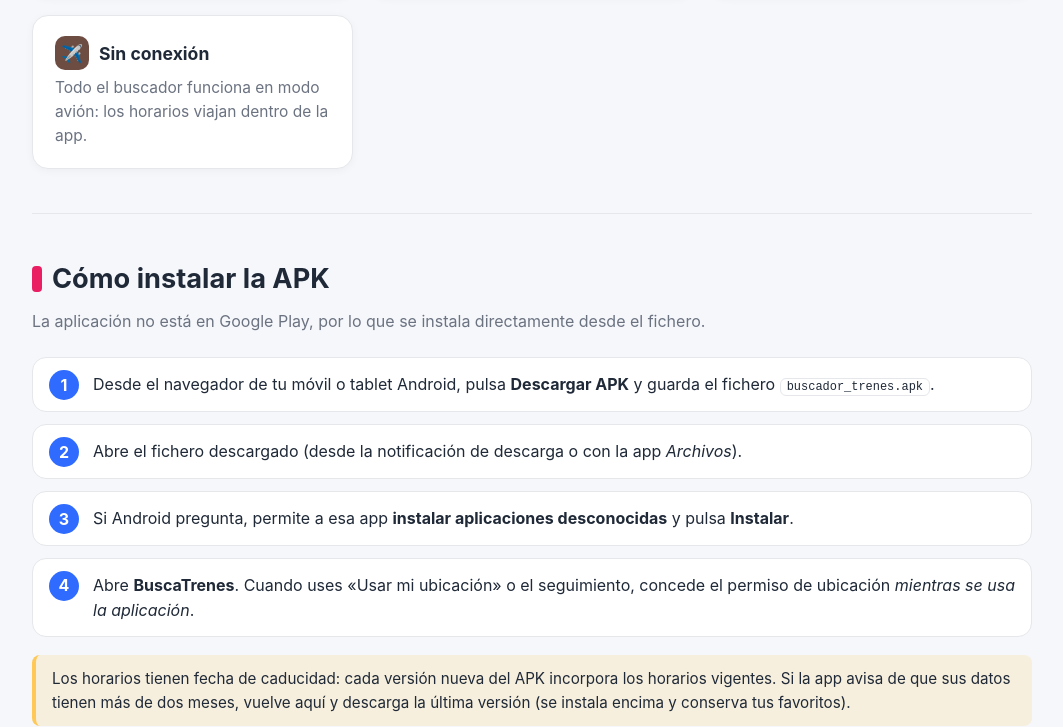
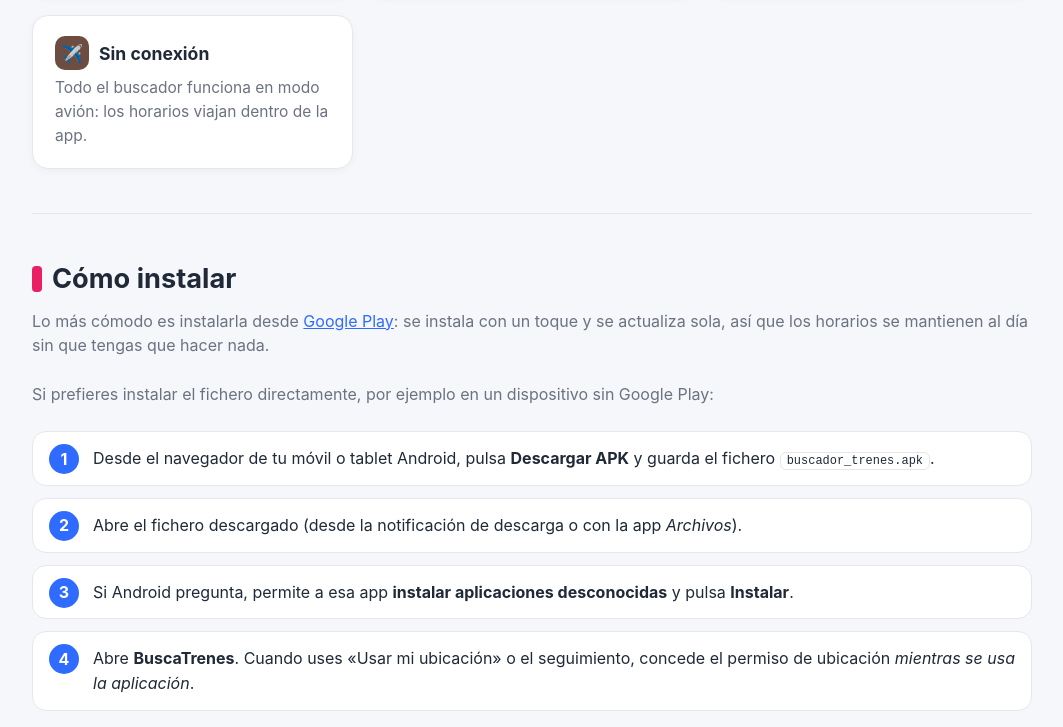
Before and after one commit to manursan2026/buscatrenes, a plain HTML site: page index.html in a window 1280 px wide. Shown: the part 2073-2800 px from the top of the page, without its empty margins (108-1171 px from the left). Drawn offline with Linux system fonts and the light colour scheme.

Commit message:
Enlace de descarga desde Google Play
Co-Authored-By: Claude Opus 5 <noreply@anthropic.com>

```diff
--- a/index.html
+++ b/index.html
@@ -25,6 +25,7 @@
   .botones { display:flex; gap:12px; flex-wrap:wrap; }
   .btn { display:inline-flex; align-items:center; gap:10px; padding:14px 22px; border-radius:14px; font-weight:700; text-decoration:none; font-size:1.05rem; box-shadow:0 6px 18px rgba(0,0,0,.18); transition:transform .12s; }
   .btn:hover { transform:translateY(-2px); }
+  .btn.play { background:#01875F; color:#fff; }
   .btn.apk { background:var(--amarillo); color:#1F2937; }
   .btn.pdf { background:#fff; color:var(--azul); }
   .btn small { display:block; font-weight:400; font-size:.8rem; opacity:.75; }
@@ -48,6 +49,7 @@
   .dl { display:grid; grid-template-columns:repeat(auto-fit,minmax(280px,1fr)); gap:18px; }
   .dl .card { display:flex; flex-direction:column; gap:10px; }
   .dl .btn { align-self:flex-start; box-shadow:none; border:2px solid var(--linea); }
+  .dl .btn.play { border-color:transparent; }
   .dl .btn.apk { border-color:transparent; }
   .dl .btn.pdf { background:var(--azul); color:#fff; border-color:transparent; }
   .nota { background:rgba(255,200,87,.18); border-left:4px solid var(--amarillo); padding:12px 16px; border-radius:8px; font-size:.95rem; }
@@ -74,6 +76,10 @@
       <h1>BuscaTrenes</h1>
       <p class="lead">Buscador de trenes para Android que funciona sin conexión: horarios de RENFE, OUIGO, FGC, Euskotren y SFM Mallorca, con transbordos automáticos, salidas por estación, incidencias y seguimiento del viaje.</p>
       <div class="botones">
+        <a class="btn play" href="https://play.google.com/store/apps/details?id=com.manursan.buscadortrenes">
+          <svg viewBox="0 0 24 24" fill="currentColor"><path d="M3.6 2.3c-.4.3-.6.7-.6 1.2v17c0 .5.2 1 .6 1.2l9.1-9.7L3.6 2.3zm11 8.1L5.5 1.6l10.8 6.2-1.7 2.6zM5.5 22.4l9.1-8.8 1.7 2.6-10.8 6.2zm12.5-7.2-2.1-3.2 2.1-3.2 3.3 1.9c.8.5.8 1.6 0 2.1l-3.3 2.4z"/></svg>
+          <span>Descargar en Google Play<small>Se actualiza sola</small></span>
+        </a>
         <a class="btn apk" href="buscador_trenes.apk" download>
           <svg viewBox="0 0 24 24" fill="currentColor"><path d="M17.6 9.48l1.84-3.18c.16-.31.04-.69-.26-.85-.29-.15-.65-.06-.83.22l-1.88 3.24a11.4 11.4 0 0 0-8.94 0L5.65 5.67a.63.63 0 0 0-.87-.2c-.28.18-.37.54-.22.83L6.4 9.48A10.8 10.8 0 0 0 1 18h22a10.8 10.8 0 0 0-5.4-8.52zM7 15.25a1.25 1.25 0 1 1 0-2.5 1.25 1.25 0 0 1 0 2.5zm10 0a1.25 1.25 0 1 1 0-2.5 1.25 1.25 0 0 1 0 2.5z"/></svg>
           <span>Descargar APK<small>Android 7.0 o superior · 2.8 MB</small></span>
@@ -127,22 +133,24 @@
 </section>
 
 <section id="instalar">
-  <h2><span style="background:var(--rosa)"></span>Cómo instalar la APK</h2>
-  <p class="sub">La aplicación no está en Google Play, por lo que se instala directamente desde el fichero.</p>
+  <h2><span style="background:var(--rosa)"></span>Cómo instalar</h2>
+  <p class="sub">Lo más cómodo es instalarla desde <a href="https://play.google.com/store/apps/details?id=com.manursan.buscadortrenes">Google Play</a>: se instala con un toque y se actualiza sola, así que los horarios se mantienen al día sin que tengas que hacer nada.</p>
+  <p class="sub">Si prefieres instalar el fichero directamente, por ejemplo en un dispositivo sin Google Play:</p>
   <ol class="pasos">
     <li>Desde el navegador de tu móvil o tablet Android, pulsa <strong>Descargar APK</strong> y guarda el fichero <code>buscador_trenes.apk</code>.</li>
     <li>Abre el fichero descargado (desde la notificación de descarga o con la app <em>Archivos</em>).</li>
     <li>Si Android pregunta, permite a esa app <strong>instalar aplicaciones desconocidas</strong> y pulsa <strong>Instalar</strong>.</li>
     <li>Abre <strong>BuscaTrenes</strong>. Cuando uses «Usar mi ubicación» o el seguimiento, concede el permiso de ubicación <em>mientras se usa la aplicación</em>.</li>
   </ol>
-  <p class="nota" style="margin-top:18px">Los horarios tienen fecha de caducidad: cada versión nueva del APK incorpora los horarios vigentes. Si la app avisa de que sus datos tienen más de dos meses, vuelve aquí y descarga la última versión (se instala encima y conserva tus favoritos).</p>
+  <p class="nota" style="margin-top:18px">Los horarios tienen fecha de caducidad: cada versión nueva incorpora los horarios vigentes. Desde Google Play la actualización llega sola; si instalaste el APK a mano y la app avisa de que sus datos tienen más de dos meses, vuelve aquí y descarga la última versión (se instala encima y conserva tus favoritos).</p>
 </section>
 
 <section id="descargas">
   <h2><span style="background:var(--morado)"></span>Descargas</h2>
   <p class="sub">Versión 1.0.9.</p>
   <div class="dl">
-    <div class="card"><h3>Aplicación Android</h3><p>Instalable en cualquier Android 7.0 o superior. Se instala directamente desde el fichero, sin pasar por Google Play.</p><a class="btn apk" href="buscador_trenes.apk" download>Descargar buscador_trenes.apk (2.8 MB)</a></div>
+    <div class="card"><h3>Google Play</h3><p>La forma recomendada: instalación con un toque y actualizaciones automáticas, con los horarios siempre al día.</p><a class="btn play" href="https://play.google.com/store/apps/details?id=com.manursan.buscadortrenes">Ver en Google Play</a></div>
+    <div class="card"><h3>Aplicación Android (APK)</h3><p>El fichero suelto, para instalar a mano en cualquier Android 7.0 o superior, también sin Google Play.</p><a class="btn apk" href="buscador_trenes.apk" download>Descargar buscador_trenes.apk (2.8 MB)</a></div>
     <div class="card"><h3>Manual de usuario</h3><p>Guía completa con capturas: instalación, búsqueda, transbordos, seguimiento, salidas, incidencias, origen de los horarios y preguntas frecuentes.</p><a class="btn pdf" href="Manual_BuscaTrenes.pdf" download>Descargar Manual_BuscaTrenes.pdf (3.1 MB)</a></div>
   </div>
 </section>
```
